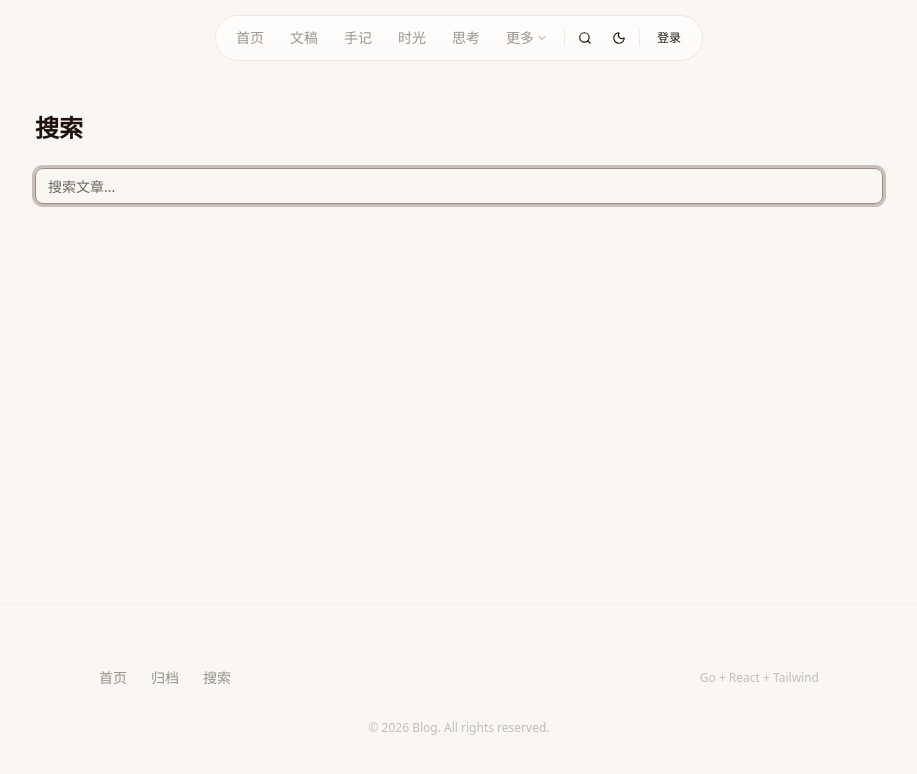
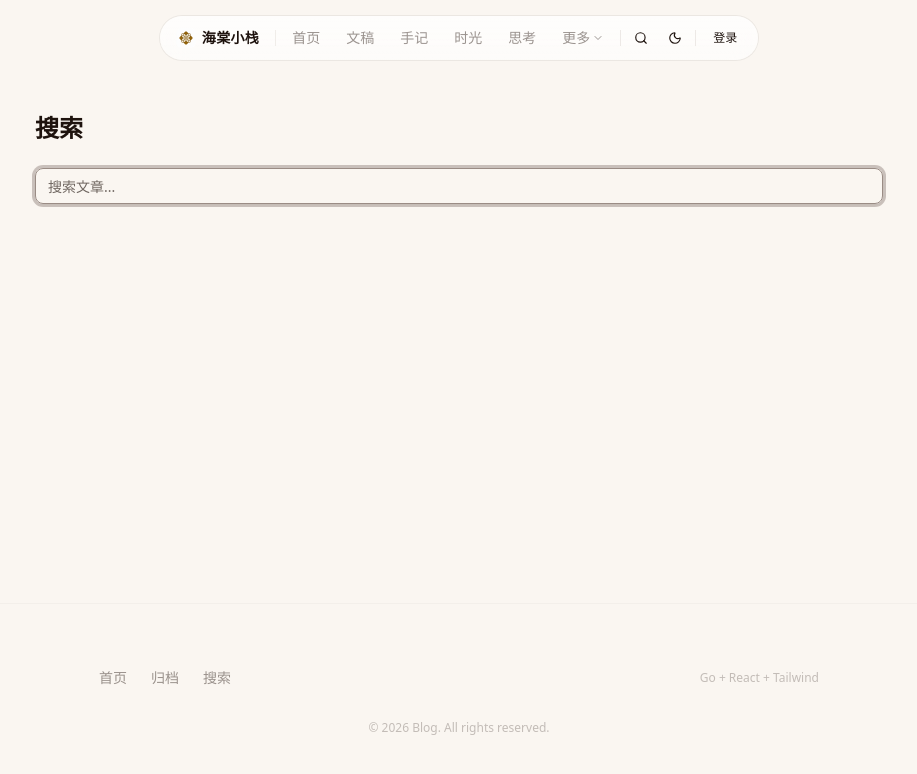
Before and after one commit to begonia599/bgnlog, a React (Vite) app in the folder web/: page /search in a window 1280 px wide. Shown: the top 774 px of the page, without its empty margins (181-1098 px from the left). Built offline with nearby package versions, Linux system fonts and the light colour scheme.

Commit message:
feat: add blog name '海棠小栈' and logo
- Added logo.png to public directory
- Updated favicon from vite.svg to logo.png
- Set page title to '海棠小栈'
- Added meta description for SEO
- Added logo + site name in navbar with serif font

```diff
--- a/web/index.html
+++ b/web/index.html
@@ -2,9 +2,10 @@
 <html lang="en">
   <head>
     <meta charset="UTF-8" />
-    <link rel="icon" type="image/svg+xml" href="/vite.svg" />
+    <link rel="icon" type="image/png" href="/logo.png" />
     <meta name="viewport" content="width=device-width, initial-scale=1.0" />
-    <title>web</title>
+    <meta name="description" content="海棠小栈 — 思考、记录、分享" />
+    <title>海棠小栈</title>
   </head>
   <body>
     <div id="root"></div>
--- a/web/src/components/layout/Header.tsx
+++ b/web/src/components/layout/Header.tsx
@@ -93,6 +93,14 @@ export function Header() {
             scrolled && 'shadow-lg shadow-black/[0.04] dark:shadow-black/[0.2]',
           )}
         >
+          {/* Logo + site name */}
+          <Link to="/" className="flex items-center gap-1.5 rounded-full px-2 py-1 mr-1">
+            <img src="/logo.png" alt="海棠小栈" className="h-5 w-5 rounded-sm" />
+            <span className="text-sm font-serif font-semibold tracking-wide hidden sm:inline">海棠小栈</span>
+          </Link>
+
+          <span className="h-4 w-px bg-border/50 mx-0.5" />
+
           {/* Nav items */}
           {navItems.map((item) => (
             <Link
```
Also changed, not shown: web/public/logo.png (added).
